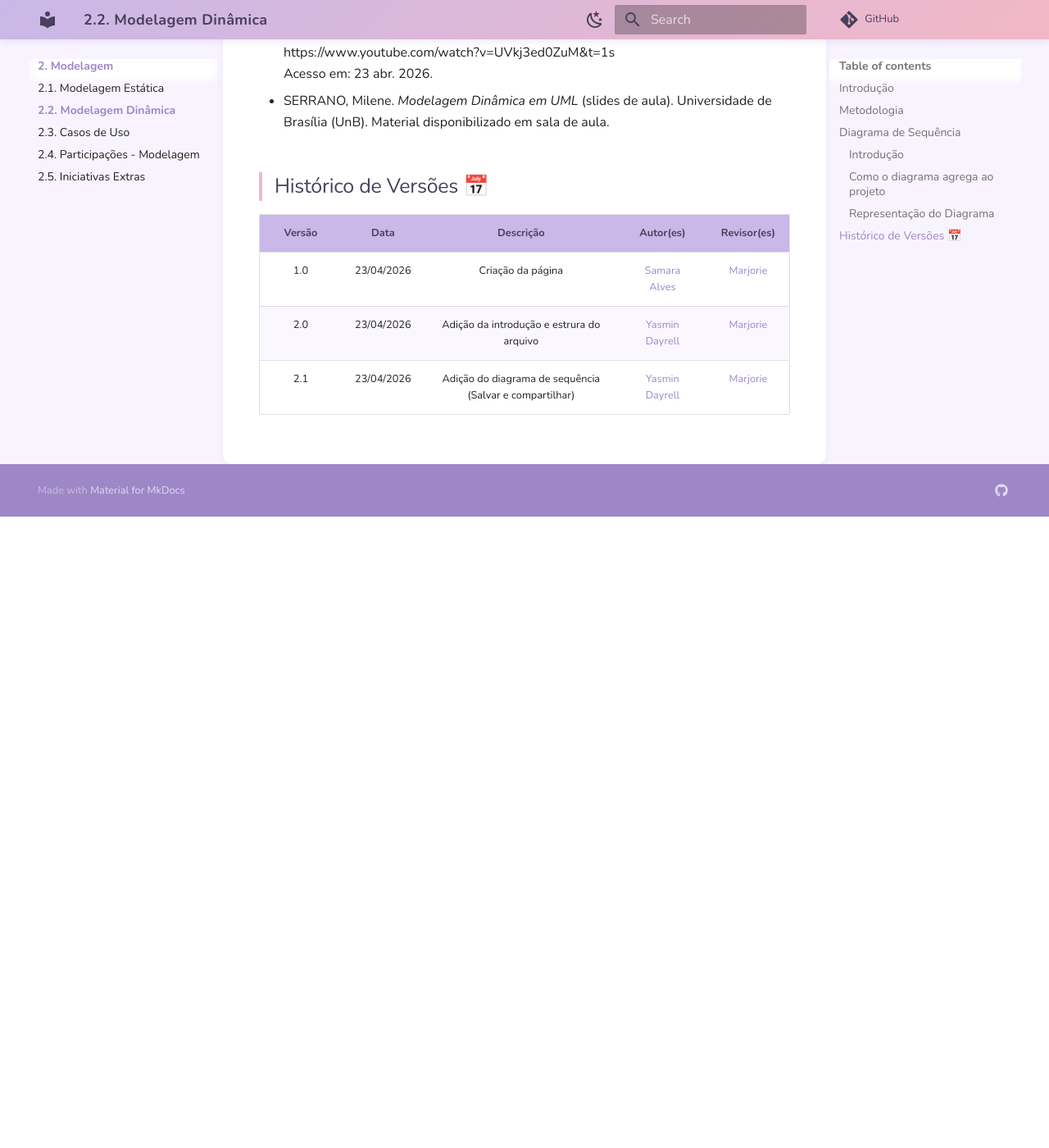
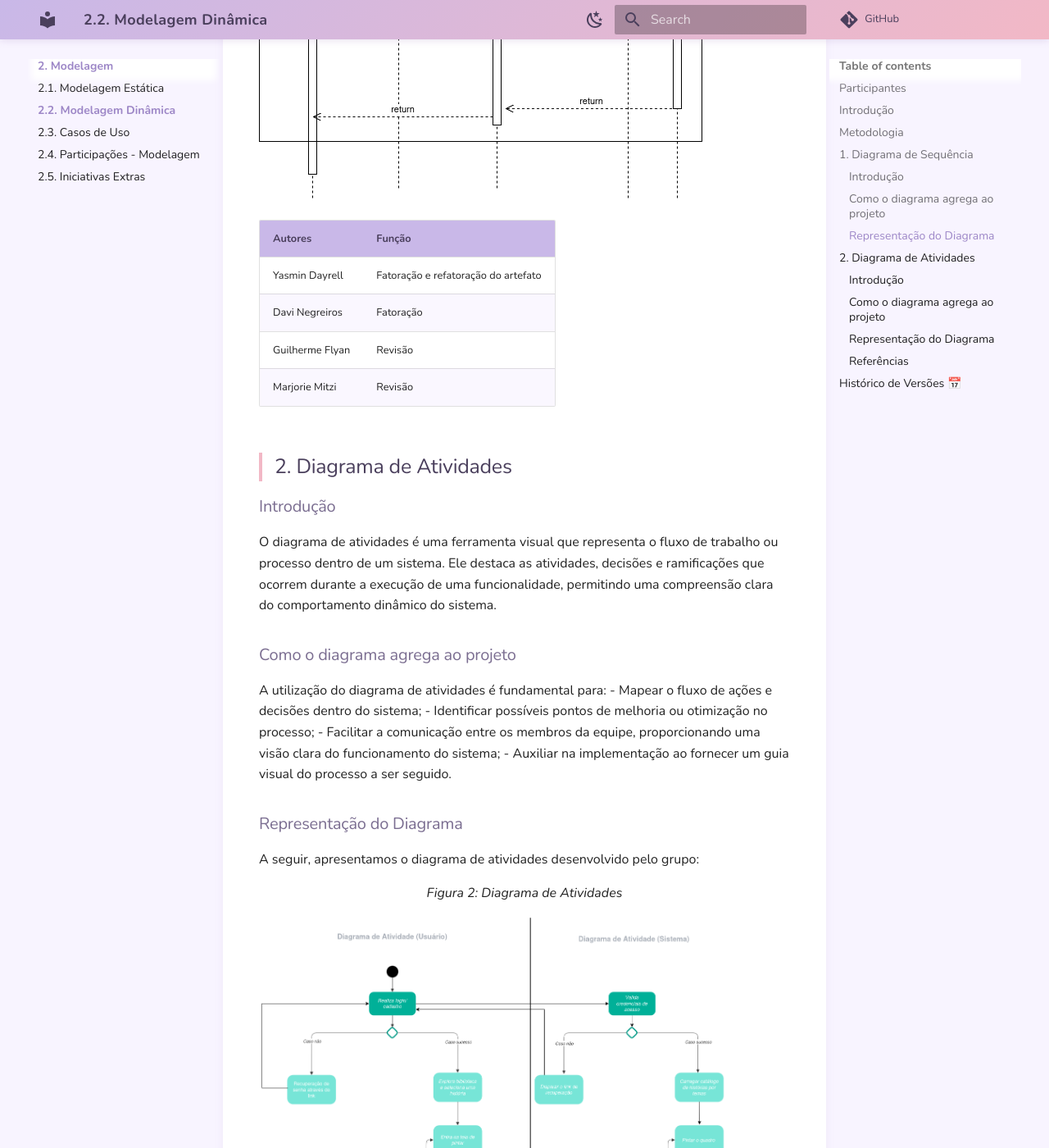
Before and after one commit to UnBArqDsw2026-1-Turma01/2026.1-T01-G08_MinhaTirinha_Entrega_02, an MkDocs documentation site: the page built from docs/Modelagem/2.2.ModelagemDinamica.md, in a window 1280 px wide and 1400 px high, scrolled down 2394 px. Shown: the whole window at 82% size. Built offline with MkDocs 1.6.1 and Material for MkDocs 9.7.7, drawn with Linux system fonts in a browser that asks for light colours; comment, search, counter and statistics services are not loaded; before the commit the page ends 3024 px from its top, so only the background shows below that; some of the changed text lies outside the part shown.

Commit message:
Docs: Diagrama de Atividades

```diff
--- a/docs/Modelagem/2.2.ModelagemDinamica.md
+++ b/docs/Modelagem/2.2.ModelagemDinamica.md
@@ -1,3 +1,69 @@
+# 2.2. Módulo Modelagem Dinâmica UML
+
+
+## Participantes
+
+<font size="3"><p style="text-align: center">Tabela 1: Participantes</p></font>
+
+<div align="center">
+<table>
+  <thead>
+    <tr>
+      <th>Nome</th>
+      <th>Função</th>
+      <th>Data</th>
+      <th>Hora</th>
+    </tr>
+  </thead>
+  <tbody>
+    <tr>
+      <td><a href="https://github.com/SamaraAlvess3">Samara Alves</a></td>
+      <td>Diagrama de Atividades</td>
+      <td>21/04/2026</td>
+      <td>15:30</td>
+    </tr>
+    <tr>
+      <td><a href="https://github.com/anawcarol">Ana Carolina Fialho</a></td>
+      <td>Diagrama de Atividades</td>
+      <td>21/04/2026</td>
+      <td>15:30</td>
+    </tr>
+    <tr>
+      <td><a href="https://github.com/GabrielSPinto">Gabriel Pinto</a></td>
+      <td>Diagrama de Atividades</td>
+      <td>21/04/2026</td>
+      <td>15:30</td>
+    </tr>
+    <tr>
+      <td><a href="https://github.com/YasminDayrell">Yasmin Dayrell</a></td>
+      <td>Fatoração e refatoração do artefato</td>
+      <td>23/04/2026</td>
+      <td>10:00</td>
+    </tr>
+    <tr>
+      <td><a href="https://github.com/DaviNegreiros">Davi Negreiros</a></td>
+      <td>Fatoração</td>
+      <td>23/04/2026</td>
+      <td>10:00</td>
+    </tr>
+    <tr>
+      <td><a href="https://github.com/GFlyan">Guilherme Flyan</a></td>
+      <td>Revisão</td>
+      <td>23/04/2026</td>
+      <td>10:00</td>
+    </tr>
+    <tr>
+      <td><a href="https://github.com/Marjoriemitzi">Marjorie Mitzi</a></td>
+      <td>Revisão</td>
+      <td>23/04/2026</td>
+      <td>10:00</td>
+    </tr>
+  </tbody>
+</table>
+</div>
+
+<font size="2"><p style="text-align: center">Fonte: Equipe do Projeto, 2026.</p></font>
+
 ## Introdução
 
 Na UML (Linguagem de Modelagem Unificada), a modelagem dinâmica é responsável por descrever o comportamento de um sistema ao longo do tempo. Diferente da modelagem estática, que enfatiza a estrutura, essa abordagem busca representar como os objetos interagem entre si e como seus estados se modificam diante de determinados eventos. Dessa forma, ela permite visualizar o fluxo de execução e a lógica que orienta o funcionamento do sistema.
@@ -12,7 +78,7 @@ A metodologia aplicada pelo grupo se baseou em três representações principais
 
 3. **Diagrama de Estados** – Descreve o fluxo de ações dentro de um sistema ou processo, destacando a sequência de tarefas e possíveis ramificações, de forma semelhante a um fluxograma.
 
-## Diagrama de Sequência
+## 1. Diagrama de Sequência
 
 ### Introdução
 
@@ -39,6 +105,36 @@ Abaixo será apresentado o diagrama de sequência desenvolvido pelo grupo:
 | Davi Negreiros     | Fatoração                            |
 | Guilherme Flyan    | Revisão                              |
 | Marjorie Mitzi     | Revisão                              |
+
+## 2. Diagrama de Atividades
+
+### Introdução
+O diagrama de atividades é uma ferramenta visual que representa o fluxo de trabalho ou processo dentro de um sistema. Ele destaca as atividades, decisões e ramificações que ocorrem durante a execução de uma funcionalidade, permitindo uma compreensão clara do comportamento dinâmico do sistema.
+
+### Como o diagrama agrega ao projeto
+A utilização do diagrama de atividades é fundamental para:
+- Mapear o fluxo de ações e decisões dentro do sistema;
+- Identificar possíveis pontos de melhoria ou otimização no processo;
+- Facilitar a comunicação entre os membros da equipe, proporcionando uma visão clara do funcionamento do sistema;
+- Auxiliar na implementação ao fornecer um guia visual do processo a ser seguido.
+
+### Representação do Diagrama
+A seguir, apresentamos o diagrama de atividades desenvolvido pelo grupo:
+
+<p align="center"><em>Figura 2: Diagrama de Atividades</em></p>
+
+![Diagrama de Atividades](../assets/Diagrama_de_atividades.png)
+
+<p align="center"><em>Fonte: Samara Alves, Ana Carolina e Gabriel Pinto, 2026.</em></p>
+
+[Link Draw.io: Diagrama de Atividades](https://drive.google.com/file/d/1NV_6Qy7LFXESal_OKzGU_2ZYr8eijR_M/view?usp=sharin)
+
+| Autores | Função |
+| :--- | :--- |
+| Ana Carolina Fialho | Fatoração |
+| Samara Alves | Fatoração |
+| Gabriel Santos Pinto | Revisão |
+
 ### Referências
 
 - Curso de UML - O que é um Diagrama de Sequência. Disponível em: https://www.youtube.com/watch?v=UVkj3ed0ZuM&t=1s
@@ -53,3 +149,4 @@ Acesso em: 23 abr. 2026.
 | 1.0 | 23/04/2026 | Criação da página | [Samara Alves](https://github.com/SamaraAlvess) | [Marjorie](https://github.com/Marjoriemitzi) |
 | 2.0 | 23/04/2026 | Adição da introdução e estrura do arquivo | [Yasmin Dayrell](https://github.com/YasminDayrell) | [Marjorie](https://github.com/Marjoriemitzi) |
 | 2.1 | 23/04/2026 | Adição do diagrama de sequência (Salvar e compartilhar) | [Yasmin Dayrell](https://github.com/YasminDayrell) | [Marjorie](https://github.com/Marjoriemitzi) |
+| 2.2 | 23/04/2026 | Adição do diagrama de Atividades | [Samara Alves](https://github.com/SamaraAlvess3) e [Ana Carolina](https://github.com/anawcarol)  | [Gabriel Pinto](https://github.com/GabrielSPinto) |
```
Also changed, not shown: docs/assets/Diagrama_de_atividades.png (added).
